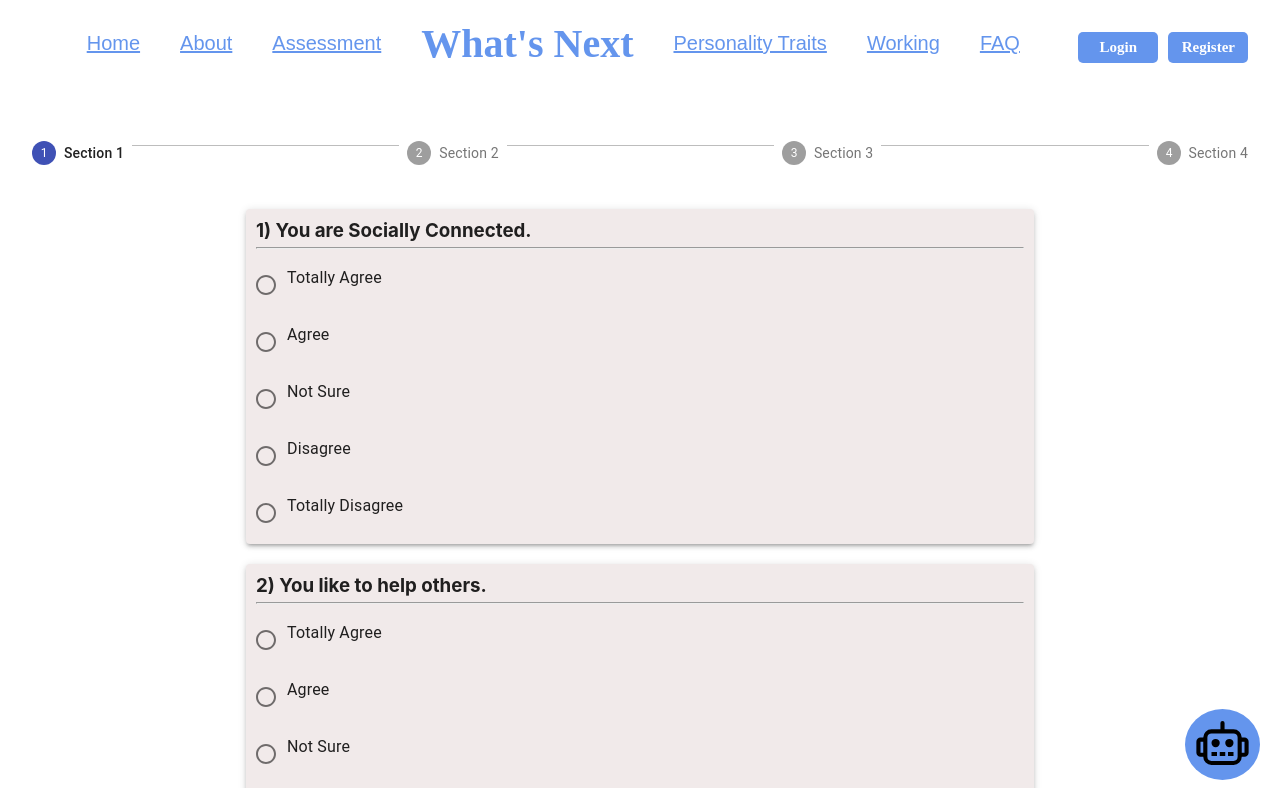
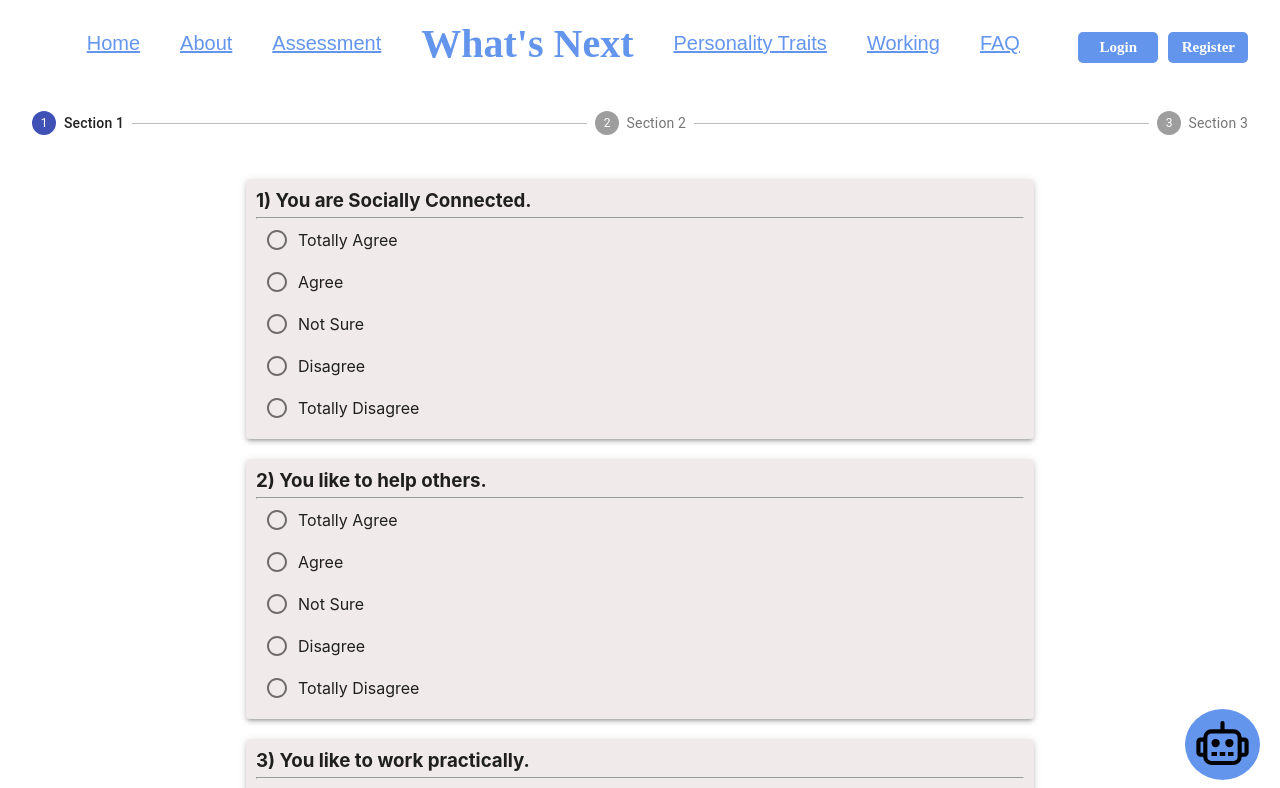
Before and after one commit to Yola21/Career-Guidance, a React (Create React App) app: page /assessment in a window 1280 px wide. Shown: the top 788 px of the page. Built offline with nearby package versions, Linux system fonts and the light colour scheme; what react-chatbot-kit would draw is missing.

Commit message:
questions added

```diff
--- a/src/App.js
+++ b/src/App.js
@@ -46,7 +46,7 @@ function App() {
             <ChatBot className="chatbot"/>
           </Route>
 
-          <Route exact="/faq">
+          <Route exact path="/faq">
             <Header />
             <FAQ />
             <ChatBot className="chatbot"/>
--- a/src/components/Assessment.css
+++ b/src/components/Assessment.css
@@ -18,3 +18,26 @@
 .assessment_RadioGroup{
     display: grid;
 }
+
+.assessment_Options{
+    display: flex;
+    flex-direction: column;
+}
+
+.assessment_RadioButton{
+    display: flex;
+    align-items: center;
+}
+
+/* .PrivateRadioButtonIcon-root-8.PrivateRadioButtonIcon-checked-10 .PrivateRadioButtonIcon-layer-9 {
+    transform: scale(1);
+    transition: transform 150ms cubic-bezier(0.0, 0, 0.2, 1) 0ms;
+}
+
+.MuiRadio-colorSecondary.Mui-checked{
+    color: #f50057;
+} */
+
+input[type="radio" i]{
+    background-color: chartreuse !important;
+}
--- a/src/components/Assessment.js
+++ b/src/components/Assessment.js
@@ -1,17 +1,14 @@
-import React, { useState } from 'react'
+import React, { useEffect, useState } from 'react'
 import './Assessment.css';
 import { makeStyles } from '@material-ui/core/styles';
 import Stepper from '@material-ui/core/Stepper';
 import Step from '@material-ui/core/Step';
 import StepLabel from '@material-ui/core/StepLabel';
 import Button from '@material-ui/core/Button';
-import Typography from '@material-ui/core/Typography';
 import { Paper } from '@material-ui/core';
 import Questions from '../utils/Questions.json';
 import Radio from '@material-ui/core/Radio';
-import RadioGroup from '@material-ui/core/RadioGroup';
-import FormControlLabel from '@material-ui/core/FormControlLabel';
-import FormControl from '@material-ui/core/FormControl';
+import { Link } from 'react-router-dom';
 
 const useStyles = makeStyles((theme) => ({
     root: {
@@ -27,71 +24,126 @@ const useStyles = makeStyles((theme) => ({
 }));
 
 function getSteps() {
-    return ['Section 1', 'Section 2', 'Section 3', 'Section 4'];
+    return ['Section 1', 'Section 2', 'Section 3'];
 }
 
 export default function Assessment() {
     const classes = useStyles();
     const [activeStep, setActiveStep] = useState(0);
-    const [value, setValue] = useState('a');
+    const [value, setValue] = useState({item: 'a'});
+    // const [value, setValue] = useState('a');
+    const [indexPreValue, setIndexPreValue] = useState(0);
+    const [indexNextValue, setIndexNextValue] = useState(8);
     const steps = getSteps();
+
+    // useEffect(() => {
+    //     radioOptions();
+    // }, [])
+
+    const radioOptions = () => (
+        Questions.map((que, index) => (
+            index >= indexPreValue && index <= indexNextValue &&
+            <Paper
+                elevation={3}
+                className="assessment_Paper"
+            >
+                <div>
+                    <h3><span>{`${index + 1})`}</span> {que.question}</h3>
+                    <hr />
+                    <div className="assessment_Options">
+                        <div className="assessment_RadioButton">
+                            <Radio
+                                checked={value === 'totally agree'}
+                                onChange={(e) => handleChange(e, index + 1)}
+                                // onChange={handleChange}
+                                value="totally agree"
+                                name="radio-button-demo"
+                                inputProps={{ 'aria-label': 'totally agree' }}
+                                className={`${value === 'totally agree'} && "radio_checked"`}
+                            />Totally Agree
+                        </div>
+                        <div className="assessment_RadioButton">
+                            <Radio
+                                checked={value === 'agree'}
+                                onChange={(e) => handleChange(e, index + 1)}
+                                // onChange={handleChange}
+                                value="agree"
+                                name="radio-button-demo"
+                                inputProps={{ 'aria-label': 'agree' }}
+                            />Agree
+                        </div>
+                        <div className="assessment_RadioButton">
+                            <Radio
+                                checked={value === 'not sure'}
+                                onChange={(e) => handleChange(e, index + 1)}
+                                // onChange={handleChange}
+                                value="not sure"
+                                name="radio-button-demo"
+                                inputProps={{ 'aria-label': 'not sure' }}
+                            />Not Sure
+                        </div>
+                        <div className="assessment_RadioButton">
+                            <Radio
+                                checked={value === 'disagree'}
+                                onChange={(e) => handleChange(e, index + 1)}
+                                // onChange={handleChange}
+                                value="disagree"
+                                name="radio-button-demo"
+                                inputProps={{ 'aria-label': 'disagree' }}
+                            />Disagree
+                        </div>
+                        <div className="assessment_RadioButton">
+                            <Radio
+                                checked={value === 'totally disagree'}
+                                onChange={(e) => handleChange(e, index + 1)}
+                                // onChange={handleChange}
+                                value="totally disagree"
+                                name="radio-button-demo"
+                                inputProps={{ 'aria-label': 'totally disagree' }}
+                            />Totally Disagree
+                        </div>
+                    </div>
+                </div>
+            </Paper>
+        ))
+    )
 
     const handleNext = () => {
       setActiveStep((prevActiveStep) => prevActiveStep + 1);
+      setIndexPreValue((indexNextValue) => indexNextValue += 9)
+      setIndexNextValue((indexNextValue) => indexNextValue += 9)
     };
 
     const handleBack = () => {
       setActiveStep((prevActiveStep) => prevActiveStep - 1);
+      setIndexPreValue((indexNextValue) => indexNextValue -= 9)
+      setIndexNextValue((indexNextValue) => indexNextValue -= 9)
     };
 
-    const handleReset = () => {
-      setActiveStep(0);
-    };
+    // const handleChange = (e) => {
+    //     // console.log("e->>>>", e)
+    //     setValue(e.currentTarget.value)
+    //     // setValue({[index]: e.currentTarget.value});
+    //     console.log(e.currentTarget.value);
+    // }
 
-    const handleChange = (e) => {
-        setValue(e.target.value);
+    const handleChange = (e, index) => {
+        setValue({ [index]: e.currentTarget.value })
+        console.log(e.currentTarget.value)
     }
 
+    console.log("Value>>>>>>>>>>>", value)
     return (
         <div className="assessment">
-             <Stepper activeStep={activeStep}>
+            <Stepper activeStep={activeStep}>
                 {steps.map((label) => (
                 <Step key={label}>
                     <StepLabel>{label}</StepLabel>
                 </Step>
                 ))}
             </Stepper>
-            {
-                Questions.map((que, index) => (
-                    <Paper
-                        elevation={3}
-                        className="assessment_Paper"
-                    >
-                        <div>
-                            <h3><span>{`${index + 1})`}</span> {que.question}</h3>
-                            <hr />
-                            <div className="assessment_Options">
-                            <FormControl component="fieldset">
-                                <RadioGroup className="assessment_RadioGroup" aria-label="options" name="option" value={value} onChange={handleChange}>
-                                    <FormControlLabel value="totally agree" control={<Radio />} label="Totally Agree" />
-                                    <FormControlLabel value="agree" control={<Radio />} label="Agree" />
-                                    <FormControlLabel value="not sure" control={<Radio />} label="Not Sure" />
-                                    <FormControlLabel value="disagree" control={<Radio />} label="Disagree" />
-                                    <FormControlLabel value="totally disagree" control={<Radio />} label="Totally Disagree" />
-                                </RadioGroup>
-                            </FormControl>
-                            </div>
-                        </div>
-                    </Paper>
-                ))
-            }
+            {radioOptions()}
             <div>
-                {activeStep === steps.length ? (
-                <div>
-                    <Typography className={classes.instructions}>All steps completed</Typography>
-                    <Button onClick={handleReset}>Reset</Button>
-                </div>
-                ) : (
                 <div>
                     <div className="assessment_Buttons">
                     <Button
@@ -101,12 +153,11 @@ export default function Assessment() {
                     >
                         Back
                     </Button>
-                    <Button variant="contained" color="primary" onClick={handleNext}>
-                        {activeStep === steps.length - 1 ? 'Finish' : 'Next'}
-                    </Button>
+                    {
+                        activeStep === steps.length - 1 ? (<Link to="/report"><Button variant="contained" color="primary">Finish</Button></Link>) : (<Button variant="contained" color="primary" onClick={handleNext}>Next</Button>)
+                    }
                     </div>
                 </div>
-                )}
             </div>
         </div>
     )
--- a/src/components/Body.js
+++ b/src/components/Body.js
@@ -16,7 +16,6 @@ export default class Body extends Component {
             <div className="body">
                 <div className="body_Abstract">
                     <div>
-                        <h3>What We Do?</h3>
                         <p>We are here to help the High Grad or equivalent students in choosing their career path. We will guide them in understanding their personality traits. We also provide details of colleges and career fields which best fit their personality trait.</p>
                     </div>
                 </div>
--- a/src/components/Counter.css
+++ b/src/components/Counter.css
@@ -35,6 +35,6 @@
     padding-bottom: 15px;
 }
 
-span{
+.body_Box span{
     margin-top: 15px;
 }
```
Also changed, not shown: src/components/Footer.js (+5 -5 lines), 1 other file (tests, documents, lock files or other folders).
